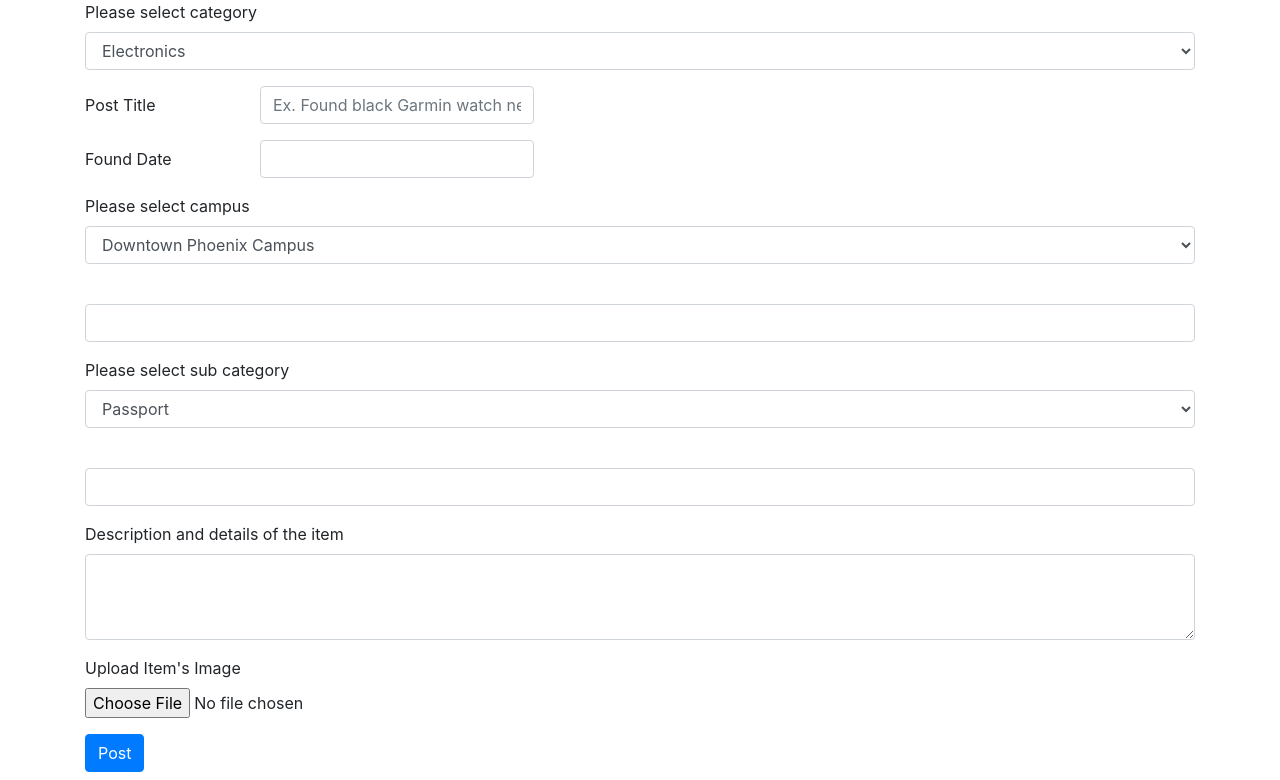
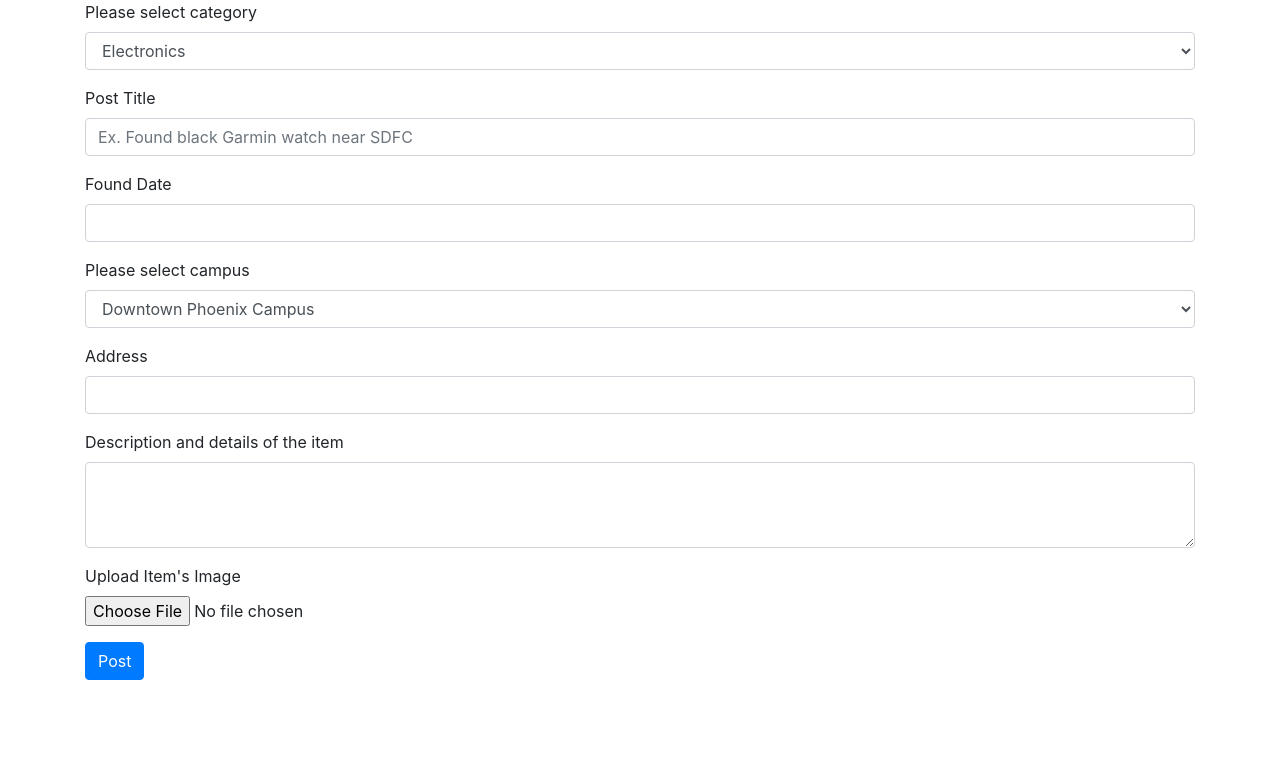
Before and after one commit to pkbaharani/cloud-computing-project-2, a Django app: template cc2/templates/lostfound/post_form.html in a window 1280 px wide. Shown: the part 56-836 px from the top of the page. After the commit the page ends 736 px from the top, so only its background shows below. Run offline with Django 3.2, Linux system fonts and the light colour scheme; the template is opened without the code that fills it, so the values that code supplies are empty; some libraries are stand-ins or nearby versions.

Commit message:
[WIP] Form Javascript Updated

```diff
--- a/cc2/templates/lostfound/base.html
+++ b/cc2/templates/lostfound/base.html
@@ -36,6 +36,8 @@
       {%block content%}
       {%endblock%}
 
+
+
     </div> <!-- End Container-->
 
     <!-- Optional JavaScript -->
--- a/cc2/templates/lostfound/post_form.html
+++ b/cc2/templates/lostfound/post_form.html
@@ -2,15 +2,21 @@
 
 
 {%block javascript%}
-<script>
+<script src="https://code.jquery.com/jquery-1.12.4.min.js"></script>
+
+ <script>
 $(document).ready(function(){
     $("#categorySelect").change(function(){
         $(this).find("option:selected").each(function(){
             var optionValue = $(this).attr("value");
-            if(optionValue){
+            if(optionValue == "Sensitive items"){
                 $("#fourdigit").show();
+                $("#subcategory").show();
+                $("#itemImage").hide();
             } else{
                 $("#fourdigit").hide();
+                $("#subcategory").hide();
+                $("#itemImage").show();
             }
         });
     }).change();
@@ -19,7 +25,7 @@ $(document).ready(function(){
 {%endblock%}
 
 {%block content%}
-<form>
+ <form>
           <div class="form-group">
             <label for="categorySelect">Please select category</label>
             <select class="form-control" name="categorySelect" id="categorySelect">
@@ -27,7 +33,6 @@ $(document).ready(function(){
               <option value="Bags, Baggage, Luggage">Bags, Baggage, Luggage</option>
               <option value="Clothing">Clothing</option>
               <option value="Non Sensitive Documents">Documents / literature (non-sensitive)</option>
-              <option value="Electronics">Electronics</option>
               <option value="Jewelry">Jewelry</option>
               <option value="Personal">Personal Accessories</option>
               <option value="Sensitive items">Sensitive items (passport, id card, credit cards)</option>
@@ -35,18 +40,14 @@ $(document).ready(function(){
             </select>
           </div>
 
-          <div class="form-group row">
-            <label for="postTitle" class="col-md-2 col-form-label">Post Title</label>
-            <div class="sol-md-10">
-              <input class="form-control" type="text" placeholder="Ex. Found black Garmin watch near SDFC" id="postTitle" name="postTitle">
-            </div>
+          <div class="form-group">
+            <label for="postTitle">Post Title</label>
+            <input class="form-control" type="text" placeholder="Ex. Found black Garmin watch near SDFC" id="postTitle" name="postTitle">
           </div>
 
-          <div class="form-group row">
-            <label for="dateSelect" class="col-md-2 col-form-label">Found Date</label>
-            <div class="sol-md-10">
-              <input class="form-control" type="text" id="dateSelect" name="dateSelect">
-            </div>
+          <div class="form-group">
+            <label for="dateSelect">Found Date</label>
+            <input class="form-control" type="text" id="dateSelect" name="dateSelect">
           </div>
 
           <div class="form-group">
@@ -61,31 +62,33 @@ $(document).ready(function(){
           </div>
 
           <div class="form-group">
-            <label for="address"></label>
+            <label for="address">Address</label>
             <input class="form-control" type="text" name="address">
           </div>
 
-          <div class="form-group">
+          <div class="form-group" id="subcategory">
             <label for="cardtype">Please select sub category</label>
             <select class="form-control" id="cardtype" name="cardtype">
               <option value="Passport">Passport</option>
               <option value="SSN">SSN</option>
               <option value="Student ID Card">Student ID Card</option>
+              <option value="Credit/Debit Card">Credit/Debit Card</option>
               <option value="Others">Others</option>
             </select>
           </div>
 
           <div class="form-group" id="fourdigit">
-            <label for="fourdigit"></label>
-            <input class="form-control" type="text" name="fourdigit">
+            <label for="fourdigits">Enter last 4 digits/characters</label>
+            <input class="form-control" type="text" id="fourdigits">
           </div>
+
 
           <div class="form-group">
             <label for="description">Description and details of the item</label>
             <textarea class="form-control" id="description" name="description" rows="3"></textarea>
           </div>
 
-          <div class="form-group">
+          <div class="form-group" id="itemImage">
             <label for="image">Upload Item's Image</label>
             <input type="file" class="form-control-file" id="image" name="image">
           </div>
```
